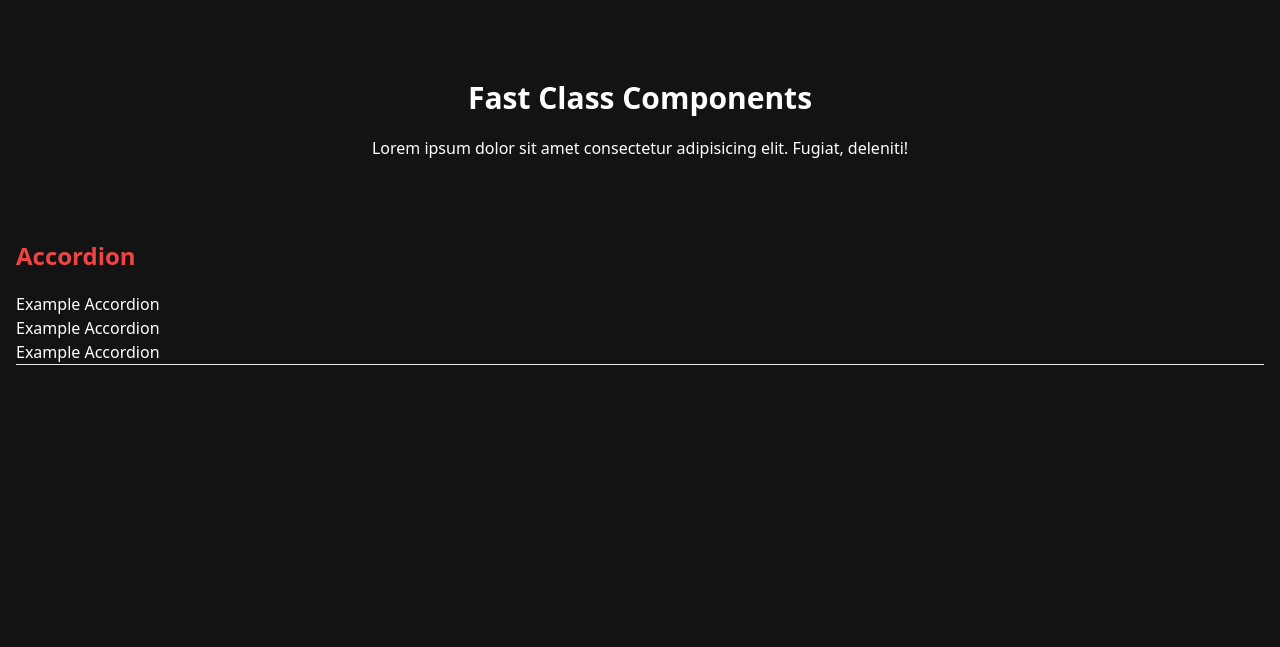
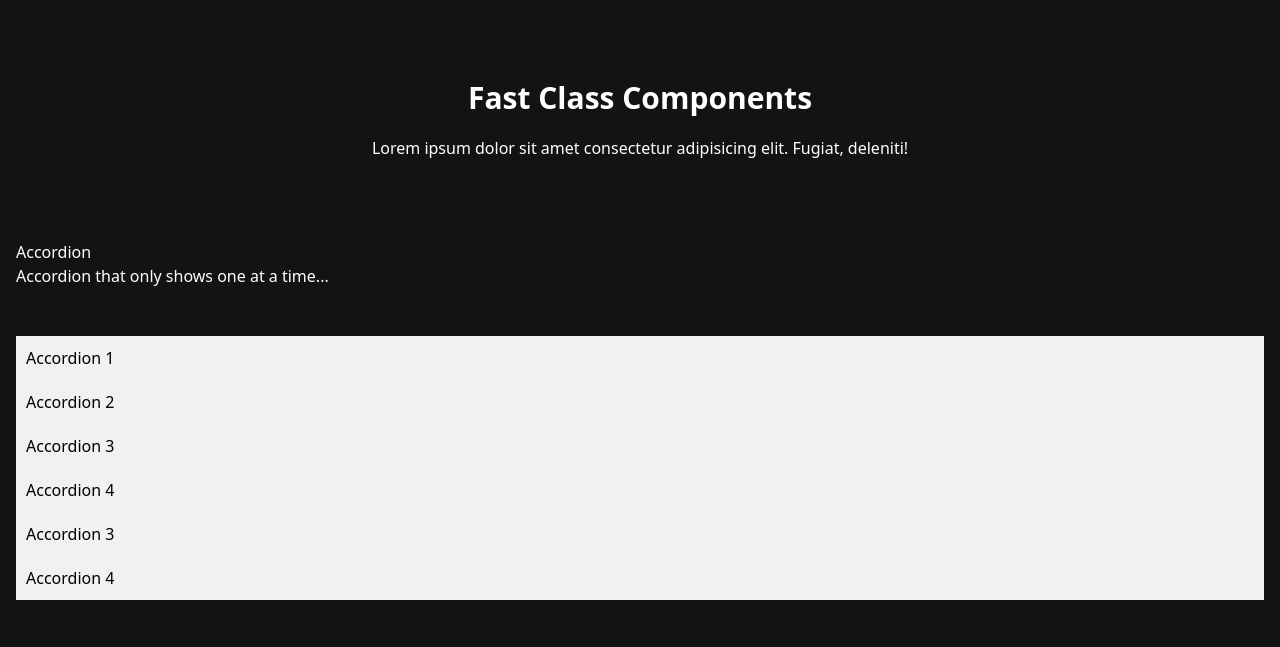
Before and after one commit to mehmetaliayvaz/fast-class-components, a website built with Vite: page index.html in a window 1280 px wide. Built offline with nearby package versions, Linux system fonts and the light colour scheme.

Commit message:
Edited accordion functions

```diff
--- a/index.html
+++ b/index.html
@@ -21,42 +21,95 @@
         <div class="container">
             <div>
                 <h2 class="section-title">Accordion</h2>
-                <div class="accordions">
+
+                <h1>Accordion that only shows one at a time...</h2>
+                    <br><br>
+
+
                     <div class="accordion">
-                        <button class="accordion-button">
-                            <h4 class="accordion-button-title">Example Accordion</h4>
-                        </button>
+                        <button class="accordion-button">Accordion 1</button>
                         <div class="accordion-content">
-                            <p>
-                                Lorem, ipsum dolor sit amet consectetur adipisicing elit. Eum inventore tempore maiores,
-                                quaerat
-                            </p>
+                            <div class="p-5">
+                                <p>
+                                    Lorem ipsum dolor sit amet consectetur adipisicing elit. Quisquam, quibusdam
+                                    voluptates. Quisquam, quibusdam voluptates.
+                                </p>
+                            </div>
                         </div>
                     </div>
+
                     <div class="accordion">
-                        <button class="accordion-button">
-                            <h4 class="accordion-button-title">Example Accordion</h4>
-                        </button>
+                        <button class="accordion-button">Accordion 2</button>
                         <div class="accordion-content">
-                            <p>
-                                Lorem, ipsum dolor sit amet consectetur adipisicing elit. Eum inventore tempore maiores,
-                                quaerat
-                            </p>
+                            <div class="p-5">
+                                <p>
+                                    Lorem ipsum dolor sit amet consectetur adipisicing elit. Quisquam, quibusdam
+                                    voluptates. Quisquam, quibusdam voluptates.
+                                </p>
+                            </div>
                         </div>
                     </div>
-                    <div class="accordion">
-                        <button class="accordion-button">
-                            <h4 class="accordion-button-title">Example Accordion</h4>
-                        </button>
-                        <div class="accordion-content">
-                            <p>
-                                Lorem, ipsum dolor sit amet consectetur adipisicing elit. Eum inventore tempore maiores,
-                                quaerat
-                            </p>
+
+                    <div class="accordion-group">
+                        <div class="accordion">
+                            <button class="accordion-button">Accordion 3</button>
+                            <div class="accordion-content">
+                                <div class="">
+                                    <p>
+                                        Lorem ipsum dolor sit amet consectetur adipisicing elit. Quisquam, quibusdam
+                                        voluptates. Quisquam, quibusdam voluptates.
+                                        Lorem ipsum dolor sit amet consectetur adipisicing elit. Quisquam, quibusdam
+                                        voluptates. Quisquam, quibusdam voluptates.
+                                        Lorem ipsum dolor sit amet consectetur adipisicing elit. Quisquam, quibusdam
+                                        voluptates. Quisquam, quibusdam voluptates.
+                                        Lorem ipsum dolor sit amet consectetur adipisicing elit. Quisquam, quibusdam
+                                        voluptates. Quisquam, quibusdam voluptates.
+                                        Lorem ipsum dolor sit amet consectetur adipisicing elit. Quisquam, quibusdam
+                                        voluptates. Quisquam, quibusdam voluptates.
+                                    </p>
+                                </div>
+                            </div>
+                        </div>
+
+                        <div class="accordion">
+                            <button class="accordion-button">Accordion 4</button>
+                            <div class="accordion-content">
+                                <div class="p-5">
+                                    <p>
+                                        Lorem ipsum dolor sit amet consectetur adipisicing elit. Quisquam, quibusdam
+                                        voluptates. Quisquam, quibusdam voluptates.
+                                    </p>
+                                </div>
+                            </div>
                         </div>
                     </div>
-                </div>
-                <hr>
+
+                    <div class="accordion-group">
+                        <div class="accordion">
+                            <button class="accordion-button">Accordion 3</button>
+                            <div class="accordion-content">
+                                <div class="p-5">
+                                    <p>
+                                        Lorem ipsum dolor sit amet consectetur adipisicing elit. Quisquam, quibusdam
+                                        voluptates. Quisquam, quibusdam voluptates.
+                                    </p>
+                                </div>
+                            </div>
+                        </div>
+
+                        <div class="accordion">
+                            <button class="accordion-button">Accordion 4</button>
+                            <div class="accordion-content">
+                                <div class="p-5">
+                                    <p>
+                                        Lorem ipsum dolor sit amet consectetur adipisicing elit. Quisquam, quibusdam
+                                        voluptates. Quisquam, quibusdam voluptates.
+                                    </p>
+                                </div>
+                            </div>
+                        </div>
+                    </div>
+
             </div>
         </div>
     </section>
--- a/main.js
+++ b/main.js
@@ -1,33 +1,33 @@
 import "./style.css";
 
-window.addEventListener("load", function () {
-  // Tüm accordion butonlarını seçin
-  var accordionButtons = document.querySelectorAll(".accordion-button");
+const accordionButtons = document.querySelectorAll(".accordion-button");
 
-  // Her bir accordion butonuna tıklandığında çalışacak bir fonksiyon tanımlayın
-  function toggleAccordion() {
-    var accordion = this.parentElement;
-    // Seçilen accordionun içeriği seçiliyor
-    var accordionContent = this.nextElementSibling;
+accordionButtons.forEach((accordionButton) => {
+  accordionButton.addEventListener("click", () => {
 
-    accordion.classList.toggle("active");
-    // Seçilen accordionun içeriğine 'active' class'ı ekleniyor
-    accordionContent.classList.toggle("active");
+    const accordionGroup = accordionButton.parentElement.parentElement;
 
-    // Diğer tüm accordionların içerikleri kapatılıyor
-    if (this.parentElement.parentElement.classList.contains("accordions")) {
-      var accordions =
-        this.parentElement.parentElement.querySelectorAll(".accordion");
-      accordions.forEach(function (item) {
-        if (item !== accordion) {
-          item.classList.remove("active");
-        }
-      });
+    const contentHeight = accordionGroup.querySelector(".accordion-content").offsetHeight;
+    console.log(contentHeight)
+
+    if (accordionGroup.classList.contains("accordion-group")) {
+
+      if (accordionButton.parentElement.classList.contains("active")) {
+        accordionGroup.querySelectorAll(".accordion").forEach((accordion) => {
+          accordion.classList.remove("active");
+        });
+      }
+      else {
+        accordionGroup.querySelectorAll(".accordion").forEach((accordion) => {
+          accordion.classList.remove("active");
+        });
+
+        accordionButton.parentElement.classList.add("active");
+      }
     }
-  }
+    else {
+      accordionButton.parentElement.classList.toggle("active");
+    }
 
-  // Her bir accordion butonuna tıklandığında toggleAccordion fonksiyonu çağırılıyor
-  accordionButtons.forEach(function (accordionButton) {
-    accordionButton.addEventListener("click", toggleAccordion);
   });
 });
--- a/style.css
+++ b/style.css
@@ -2,27 +2,24 @@
   @apply text-white;
 }
 
-.section-title {
-  @apply text-2xl font-semibold text-red-500 mb-5;
+.accordion-button {
+  width: 100%;
+  text-align: left;
+  cursor: pointer;
+  padding: 10px;
+  background-color: #f1f1f1;
+  color: black;
 }
 
-.accordion-content {
-  height: 0;
+.accordion .accordion-content {
+  max-height: 0;
+  transition: all 600ms ease;
   overflow: hidden;
-  transition: 0.3s;
-}
-
-.accordion {
-  transition: 0.3s;
-}
-
-.accordion.active {
-  transition: 0.3s;
 }
 
 .accordion.active .accordion-content {
-  height: auto;
-  transition: 0.3s;
+  max-height: 500px;
+  overflow: revert;
 }
 
 @tailwind base;
```
